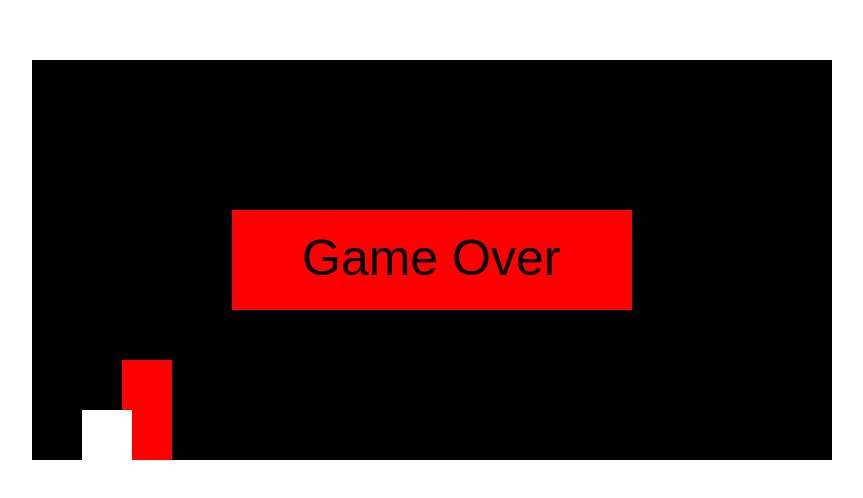
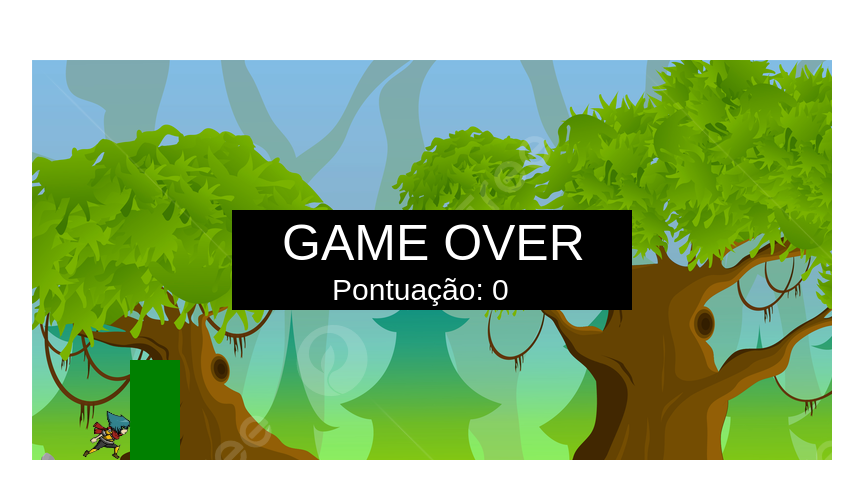
Before and after one commit to Guizinhx1/Jogo, a plain HTML site: page index.html in a window 1280 px wide. Shown: the part 140-638 px from the top of the page, without its empty margins (208-1071 px from the left). Drawn offline with Linux system fonts and the light colour scheme.

Commit message:
'atualização do jogo

```diff
--- a/index.html
+++ b/index.html
@@ -10,16 +10,20 @@
         align-items: center;
         justify-content: center;
 
+
     }
 
     canvas{
         margin: 100px;
-        background-color: black
+        background-image: url("img/fundo2.jpg");
+        background-repeat: no-repeat;
     }
   </style>
 </head>
 <body>
-    <canvas id="jogoCanvas" width="800" height="400"></canvas>
+    <canvas id="jogoCanvas" width="800" height="400">
+    <img src="img/corridaOriginal.png" id="mf">
+    </canvas>
     <script src="script.js" defer></script>
 </body>
 </html>
--- a/script.js
+++ b/script.js
@@ -1,106 +1,131 @@
-const canvas = document.getElementById("jogoCanvas")
+const canvas = document.getElementById('jogoCanvas')
 const ctx = canvas.getContext('2d')
-let gravidade = 0.5
+let gameOver = false
+let pontuacao = 0
 
-document.addEventListener("click", (e) =>{
-    if(gameOver){
+class Entidade {
+    #gravidade
+    constructor(x,y,largura,altura){
+        this.x = x;
+        this.y = y;
+        this.largura = largura;
+        this.altura=altura
+        this.#gravidade=0.5
+    }
+    desenhar = function (ctx, cor) {
+        ctx.fillStyle = cor
+        ctx.fillRect(this.x, this.y, this.largura, this.altura)
+    }
+    getGravidade() {
+        return this.#gravidade;
+    }
+}
+class Personagem extends Entidade{
+    #velocidadey
+    #pulando
+    constructor(x,y,largura,altura){
+        super(x,y,largura,altura);
+        this.#velocidadey=0
+        this.#pulando = false
+    }
+    saltar = function(){
+        this.#velocidadey -= 15
+        this.#pulando = true
+    }
+    isPersonagemPulando = function(){
+        return this.#pulando
+    }
+    atualizar = function(){
+        if(this.#pulando == true){
+            this.#velocidadey += this.getGravidade()
+            this.y += this.#velocidadey
+            if(this.y>=canvas.height-50){
+                this.#velocidadey = 0
+                this.#pulando=false
+            }
+        }
+    }
+
+    verificarColisao = function(obstaculo){
+        if(
+            this.x < obstaculo.x + obstaculo.largura &&
+            this.x + this.largura > obstaculo.x &&
+            this.y < obstaculo.y + obstaculo.altura &&
+            this.y + this.altura > obstaculo.y
+        ){
+            this.#houveColisao(obstaculo)
+        }
+    }
+    #houveColisao = function (obstaculo){
+        obstaculo.pararObstaculo()
+        obstaculo.atualizar()
+        ctx.fillStyle='black'
+        ctx.fillRect((canvas.width/2)-200,(canvas.height/2)-50,400,100)
+        ctx.fillStyle='white'
+        ctx.font="50px Arial"
+        ctx.fillText("GAME OVER",(canvas.width/2)-150,(canvas.height/2))
+        ctx.font = "30px Arial";
+        ctx.fillText("Pontuação: " + pontuacao, (canvas.width / 2) - 100, (canvas.height / 2) + 40);
+        gameOver=true
+    }
+    desenhar = function (){
+        ctx.drawImage(document.getElementById("mf"), this.x, this.y, this.largura, this.altura )
+    }
+
+}
+class Obstaculo extends Entidade{
+    #velocidadex
+    constructor(x,y,largura,altura){
+        super(x,y,largura,altura);
+        this.#velocidadex=7
+    }
+    getVelocidadeX = function () {
+        return this.#velocidadex
+    }
+    atualizar = function(){
+        this.x -= this.getVelocidadeX()
+        if (this.x <= 0-this.largura){
+            this.x = canvas.width-100
+            let altura_random = (Math.random() * 50)+90
+            this.altura = altura_random
+            this.y = canvas.height - altura_random
+            this.velocidadex += 0.5
+            pontuacao++;
+        }
+    }
+    pararObstaculo = function () {
+        this.#velocidadex = 0
+    }
+}
+
+const obstaculo = new Obstaculo(canvas.width-100,canvas.height-100,50,100)
+const personagem = new Personagem(50, canvas.height-50, 50, 50)
+
+document.addEventListener("click", (e) => {
+    if (gameOver==true){
         location.reload()
     }
 })
 
 document.addEventListener('keypress', (e) =>{
-    if (e.code == 'Space' && personagem.pulando == false){
-        personagem.velocidadey = -15
-        personagem.pulando = true
+    if (e.code == 'Space' && personagem.isPersonagemPulando() == false){
+        personagem.saltar()
     }
 })
 
+function loop () {
+    ctx.clearRect(0,0,canvas.width, canvas.height)
 
-let gameOver = false
-
-const personagem = {
-    posx: 50,
-    posy: canvas.height -50,
-    tamx: 50,
-    tamy: 50,
-    velocidade: 0,
-    velocidadey: 0,
-    pulando: false,
-    onground: true
-}
-function desenhaPersonagem(){
-    ctx.fillStyle = 'white'
-    ctx.fillRect(personagem.posx, personagem.posy, personagem.tamx, personagem.tamy)
-}
-
-function atualizaPersonagem (){
-    if (personagem.pulando){
-        personagem.velocidadey += gravidade
-        personagem.posy += personagem.velocidadey
-    }
-}
-
-function chao(){
-    if(personagem.posy == canvas.height -50){
-        personagem.velocidadey = 0
-        personagem.pulando = false
-        personagem.onground = true
-    }
-}
-
-const obstaculo = {
-    posx: canvas.width -100,
-    posy: canvas.height -100,
-    tamx: 50,
-    tamy: 100,
-    velocidade: 10
-}
-function desenhaObstaculo(){
-    ctx.fillStyle = 'red'
-    ctx.fillRect(obstaculo.posx, obstaculo.posy, obstaculo.tamx, obstaculo.tamy)
-}
-function atualizaObstaculo(){
-    obstaculo.posx -= obstaculo.velocidade
-    if(obstaculo.posx <= 0 - obstaculo.tamx){
-      let tamy_random = (Math.random() * 50) + 90
-       obstaculo.posx = canvas.width - 100
-       obstaculo.tamy = tamy_random
-       obstaculo.posy = canvas.height - tamy_random
-       obstaculo.velocidade += 0.5
-    }
-}
-
-function verificaColisao(){
-    if(personagem.posx < obstaculo.posx + obstaculo.tamx &&
-        personagem.posx + personagem.tamx > obstaculo.posx &&
-        personagem.posy < obstaculo.posy + obstaculo.tamy &&
-        personagem.posy + personagem.tamy > obstaculo.posy
-    ){
-        houveColisao()
-    }
-}
-
-function houveColisao(){
-    obstaculo.velocidade = 0
-        atualizaObstaculo()
-    ctx.fillStyle = 'red'
-    ctx.fillRect((canvas.width/2)-200, (canvas.height/2)-50, 400, 100)
-    ctx.fillStyle='black'
-    ctx.font="50px Arial"
-    ctx.fillText("Game Over", (canvas.width/2)-130, (canvas.height/2) +15)
-    gameOver = true
-}
-
-function loop(){
-    ctx.clearRect(0,0,canvas.width,canvas.height)
-
-    atualizaObstaculo()
-    desenhaObstaculo()
-    atualizaPersonagem()
-    desenhaPersonagem()
-    chao()
-    verificaColisao()
+    obstaculo.desenhar(ctx, 'green')
+    personagem.desenhar()
+    personagem.verificarColisao(obstaculo)
+    obstaculo.atualizar()
+    personagem.atualizar()
     requestAnimationFrame(loop)
 }
 
 loop()
+
+// adicionar multiplos objetos
+// adicionar pontuação
+// aplicar polimorfismo para mudar o desenho do personagem
```
Also changed, not shown: img/corrida.PNG (added), img/corridaOriginal.png (added), img/download (1).jpg (added), img/fundo1.jpg (added), img/fundo2.jpg (added).
